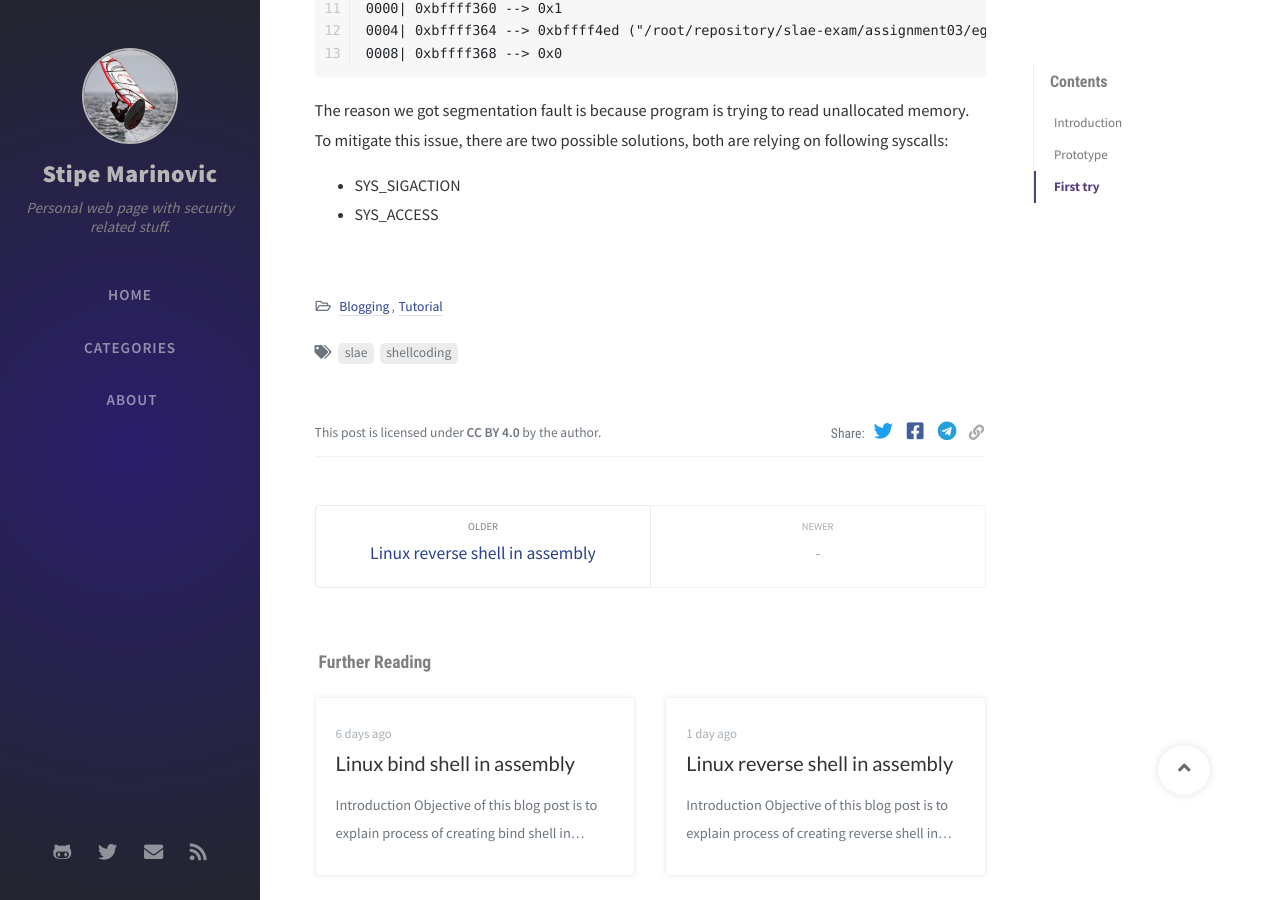
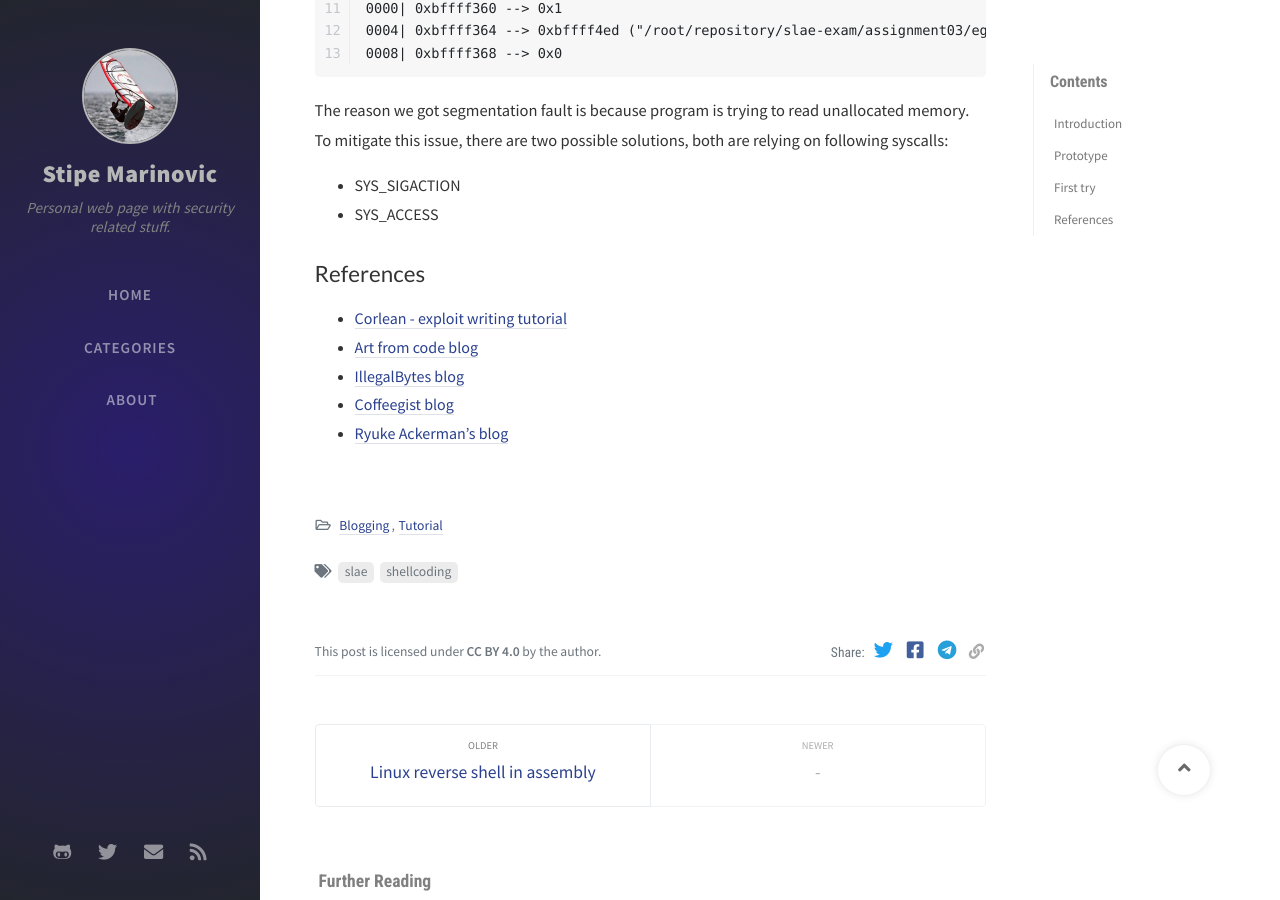
Before and after one commit to smarinovic/smarinovic.github.io, a Jekyll site: the page built from _posts/2020-05-28-EggHunter.md, in a window 1280 px wide and 900 px high, scrolled down 1320 px. Built offline with Jekyll 4.4.1, drawn with Linux system fonts in a browser that asks for light colours; nearby versions of some CDN libraries; comment, search, counter and statistics services are not loaded.

Commit message:
added references

```diff
--- a/_posts/2020-05-28-EggHunter.md
+++ b/_posts/2020-05-28-EggHunter.md
@@ -58,3 +58,12 @@ The reason we got segmentation fault is because program is trying to read unallo
 To mitigate this issue, there are two possible solutions, both are relying on following syscalls:
 - SYS_SIGACTION
 - SYS_ACCESS
+
+
+## References ##
+
+* [Corlean - exploit writing tutorial](https://www.corelan.be/index.php/2010/01/09/exploit-writing-tutorial-part-8-win32-egg-hunting/)
+* [Art from code blog](https://artfromcode.wordpress.com/2018/03/23/slae-assignment-3-the-egg-hunter/)
+* [IllegalBytes blog](https://illegalbytes.com/2018-03-20/slae-assignment-3-linux-x86-egghunting/)
+* [Coffeegist blog](https://coffeegist.com/security/slae-exam-3-egg-hunter-shellcode/)
+* [Ryuke Ackerman's blog](https://medium.com/@ryukeackerman/securitytube-linux-assembly-expert-slae-assignment-writeups-x03-egg-hunter-shellcode-ea53bf7a12eb)
```
